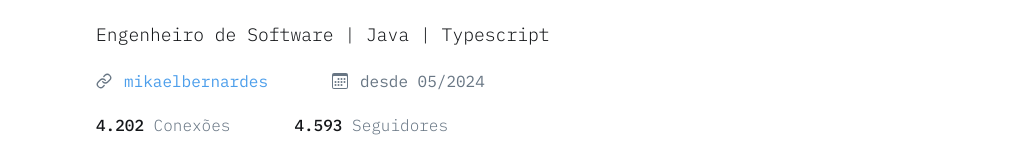
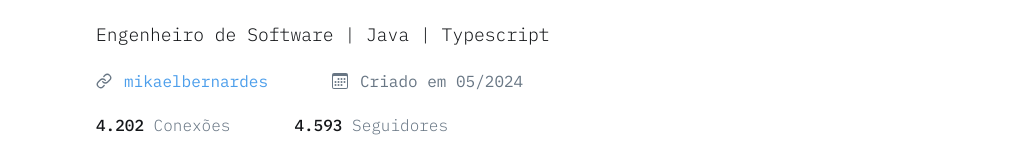
Before and after one commit to mikaelbernardes/my-app, a Next.js app: page / in a window 1280 px wide. Shown: the part 473-632 px from the top of the page, without its empty margins (128-1151 px from the left). Built offline with nearby package versions, Linux system fonts and the light colour scheme.

Commit message:
fix: toggle new world in perfil

```diff
--- a/src/shared/layout/DefaultNavigationHeader/Info/index.tsx
+++ b/src/shared/layout/DefaultNavigationHeader/Info/index.tsx
@@ -27,7 +27,7 @@ function Info() {
 				</div>
 				<div className="flex items-center xs:gap-[2px] sm:gap-1 md:gap-2 lg:gap-3 xl:gap-3">
 					<BsCalendar3 className="text-TXT300 xs:text-xs sm:text-xs md:text-sm lg:text-base xl:text-base" />
-					<p className="text-TXT300 font-normal xs:text-[8px] sm:text-xs md:text-sm lg:text-base xl:text-base">desde 05/2024</p>
+					<p className="text-TXT300 font-normal xs:text-[8px] sm:text-xs md:text-sm lg:text-base xl:text-base">Criado em 05/2024</p>
 				</div>
 			</section>
 			<section className="flex items-center xs:gap-4 sm:gap-4 md:gap-10 lg:gap-16 xl:gap-20">
```
